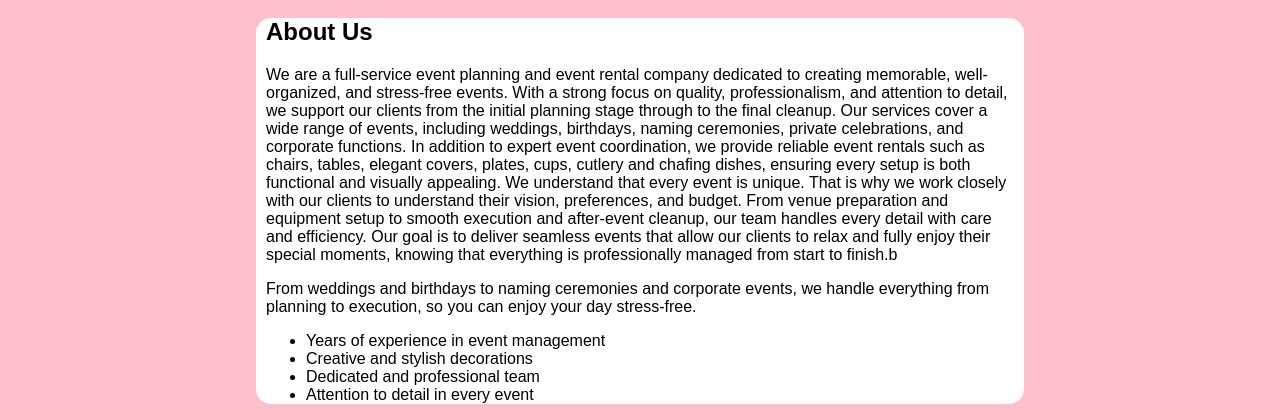
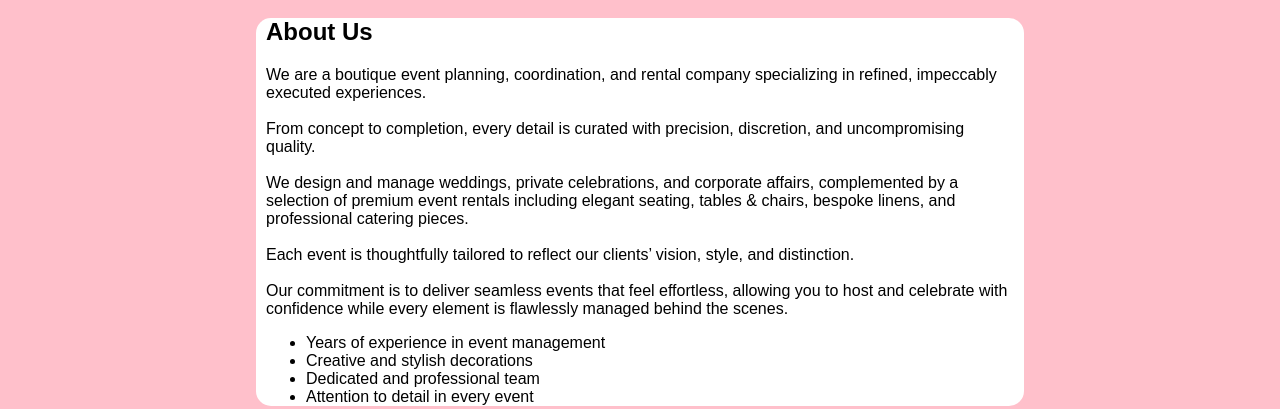
Before and after one commit to basas1-2/TATT-Event-planner, a website: page about.html in a window 1280 px wide. Shown: the part 474-883 px from the top of the page. Drawn offline with Linux system fonts and the light colour scheme.

Commit message:
commit all changes

```diff
--- a/about.html
+++ b/about.html
@@ -25,11 +25,7 @@
 <section class="section">
   <h1>About Us</h1>
   <p class="project4">
-We are a full-service event planning and event rental company dedicated to creating memorable, well-organized, and stress-free events. With a strong focus on quality, professionalism, and attention to detail, we support our clients from the initial planning stage through to the final cleanup.
-Our services cover a wide range of events, including weddings, birthdays, naming ceremonies, private celebrations, and corporate functions. In addition to expert event coordination, we provide reliable event rentals such as chairs, tables, elegant covers, plates, cups, cutlery and chafing dishes, ensuring every setup is both functional and visually appealing.
-We understand that every event is unique. That is why we work closely with our clients to understand their vision, preferences, and budget. From venue preparation and equipment setup to smooth execution and after-event cleanup, our team handles every detail with care and efficiency.
-Our goal is to deliver seamless events that allow our clients to relax and fully enjoy their special moments, knowing that everything is professionally managed from start to finish.b             </p>
-  <p>From weddings and birthdays to naming ceremonies and corporate events, we handle everything from planning to execution, so you can enjoy your day stress-free.</p>
+We are a boutique event planning, coordination, and rental company specializing in refined, impeccably executed experiences. <br> <br> From concept to completion, every detail is curated with precision, discretion, and uncompromising quality. <br> <br> We design and manage weddings, private celebrations, and corporate affairs, complemented by a selection of premium event rentals including elegant seating, tables & chairs, bespoke linens, and professional catering pieces. <br> <br> Each event is thoughtfully tailored to reflect our clients’ vision, style, and distinction. <br> <br> Our commitment is to deliver seamless events that feel effortless, allowing you to host and celebrate with confidence while every element is flawlessly managed behind the scenes.</p>
   <ul>
     <li>Years of experience in event management</li>
     <li>Creative and stylish decorations</li>
--- a/css/style.css
+++ b/css/style.css
@@ -65,7 +65,7 @@ body{
 @media (max-width: 768px) {
   nav {
     flex-direction: column;
-    align-items: center;
+    align-items: flex-start;
   }
   nav ul {
     flex-direction: column;
```
Also changed, not shown: index.html (+1 -1 lines).
